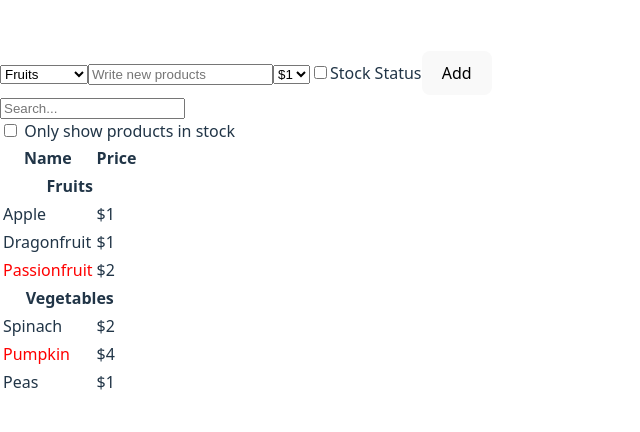
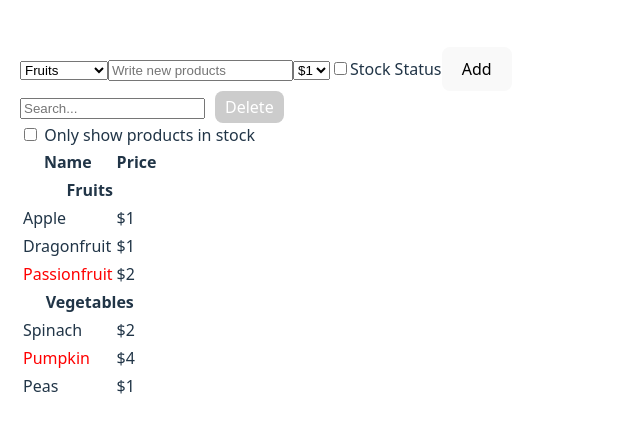
Before and after one commit to groom-practice/think-react-app, a React (Vite) app: page / in a window 1280 px wide. Shown: the part 176-608 px from the top of the page, without its empty margins (0-640 px from the left). Built offline with nearby package versions, Linux system fonts and the light colour scheme.

Commit message:
Feat: 아이템 삭제 기능 추가

```diff
--- a/src/App.jsx
+++ b/src/App.jsx
@@ -11,6 +11,14 @@ const PRODUCTS = [
 
 export default function App() {
   const [products, setProducts] = useState(PRODUCTS);
+
+  /* 아이템 삭제 기능 추가 */
+  const handleDeleteProduct = (nameToDelete) => {
+    const updated = products.filter(
+      (product) => product.name.toLowerCase() !== nameToDelete.toLowerCase()
+    );
+    setProducts(updated);
+  };
 
   const handleAddProduct = (category, name, price, stocked) => {
     const selectCategoryProducts = products.filter(
@@ -32,7 +40,6 @@ export default function App() {
       ...unSelectCategoryProducts,
     ];
 
-    // Fruits 카테고리의 제품을 맨 위로 올리기
     const newProducts = [
       ...joinProducts.filter((product) => product.category === "Fruits"),
       ...joinProducts.filter((product) => product.category !== "Fruits"),
@@ -42,9 +49,9 @@ export default function App() {
   };
 
   return (
-    <main>
+    <main style={{padding: "20px"}}>
       <AddProducts onAddProduct={handleAddProduct} />
-      <FilterableProductTable products={products} />
+      <FilterableProductTable products={products} onDeleteProduct={handleDeleteProduct} />
     </main>
   );
 }
@@ -81,9 +88,21 @@ function AddProducts({ onAddProduct }) {
   );
 }
 
-function FilterableProductTable({ products }) {
+function FilterableProductTable({ products, onDeleteProduct }) {
   const [filterText, setFilterText] = useState("");
   const [inStockOnly, setInStockOnly] = useState(false);
+
+  const hasMatch = products.some(
+    (p) => p.name.toLowerCase() === filterText.toLowerCase()
+  );
+
+  const handleDelete = () => {
+    if (hasMatch) {
+      onDeleteProduct(filterText);
+      setFilterText("");
+    }
+  };
+
   return (
     <div>
       <SearchBar
@@ -91,6 +110,8 @@ function FilterableProductTable({ products }) {
         inStockOnly={inStockOnly}
         onFilterTextChange={setFilterText}
         onInStockOnlyChange={setInStockOnly}
+        onDelete={handleDelete}
+        hasMatch={hasMatch}
       />
       <ProductTable
         products={products}
@@ -106,6 +127,8 @@ function SearchBar({
   inStockOnly,
   onFilterTextChange,
   onInStockOnlyChange,
+  onDelete,
+  hasMatch
 }) {
   return (
     <form>
@@ -115,6 +138,21 @@ function SearchBar({
         onChange={(e) => onFilterTextChange(e.target.value)}
         placeholder="Search..."
       />
+      <button
+        type="button"
+        onClick={onDelete}
+        disabled={!hasMatch}
+        style={{
+          backgroundColor: hasMatch ? "#ff4d4d" : "#ccc",
+          color: "#fff",
+          border: "none",
+          marginLeft: "10px",
+          padding: "5px 10px",
+          cursor: hasMatch ? "pointer" : "not-allowed",
+        }}
+      >
+        Delete
+      </button>
       <br />
       <label>
         <input
```
Also changed, not shown: 1 other file (tests, documents, lock files or other folders).
